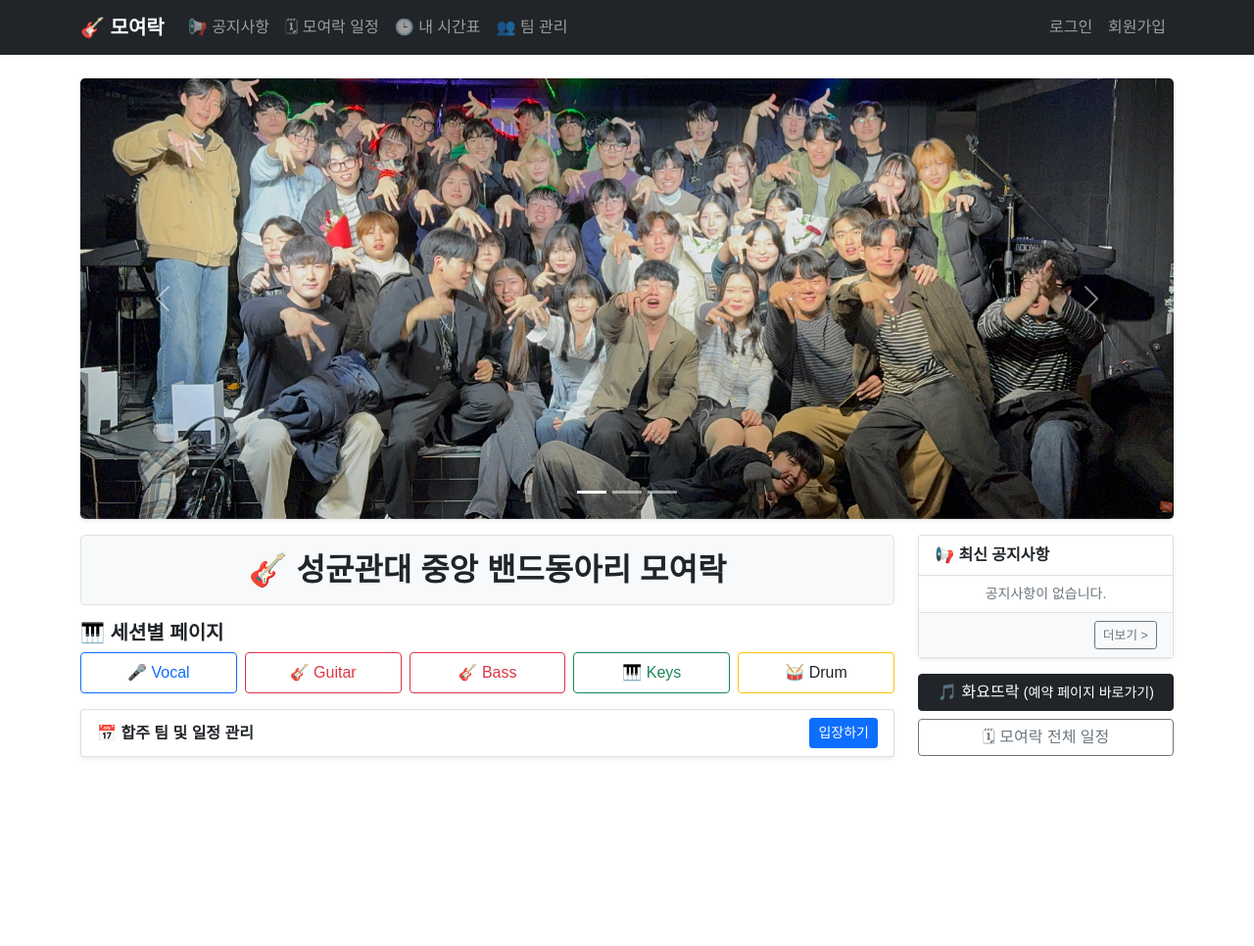
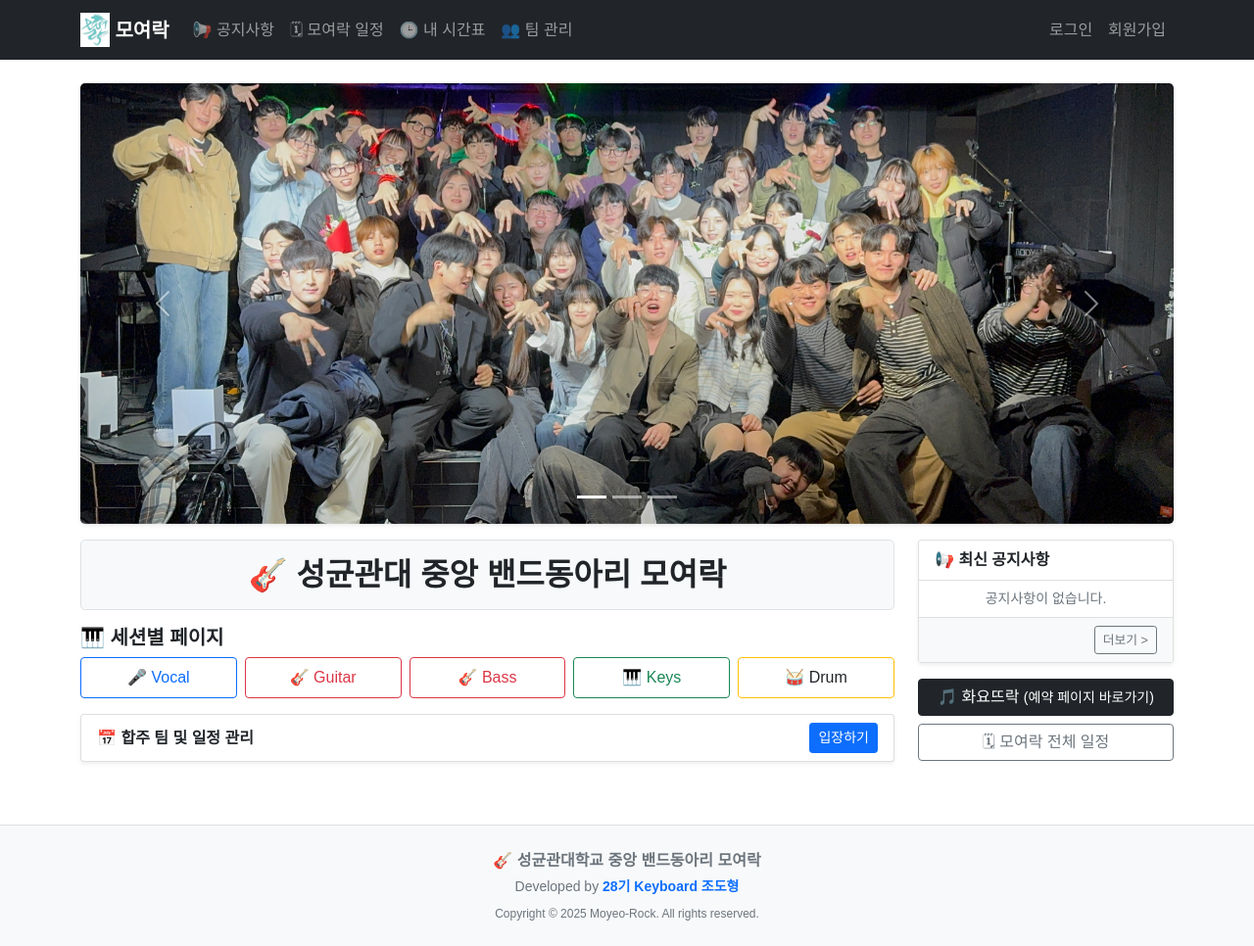
Before and after one commit to dohyeonglikecircle/M.Y.R-Web, a Flask app: page / in a window 1280 px wide. Shown: the whole page at 98% size. Before the commit the page ends 774 px from the top, so only its background shows below. Run offline with Flask 3, Linux system fonts and the light colour scheme; data that the repository does not hold is empty.

Commit message:
1.0.3 CBT

```diff
--- a/templates/base.html
+++ b/templates/base.html
@@ -4,73 +4,67 @@
     <meta charset="UTF-8">
     <meta name="viewport" content="width=device-width, initial-scale=1">
     <title>성균관대 모여락</title>
+
+    <link rel="shortcut icon" href="{{ url_for('static', filename='images/logo.jpg') }}">
+
     <link href="https://cdn.jsdelivr.net/npm/bootstrap@5.1.3/dist/css/bootstrap.min.css" rel="stylesheet">
     <link rel="stylesheet" href="https://cdn.jsdelivr.net/npm/bootstrap-icons@1.10.5/font/bootstrap-icons.css">
+
     <style>
         body { font-family: 'Apple SD Gothic Neo', 'Noto Sans KR', sans-serif; }
         .navbar-brand { font-weight: 800; }
+
+        /* [변경 2] 로고 이미지가 너무 크지 않게 높이 제한 */
+        .navbar-logo {
+            height: 35px; /* 메뉴바 높이에 맞게 조절 */
+            width: auto;  /* 비율 유지 */
+            margin-right: 5px;
+        }
     </style>
 </head>
-<body>
+<body class="d-flex flex-column min-vh-100">
+
     <nav class="navbar navbar-expand-lg navbar-dark bg-dark">
         <div class="container">
-            <a class="navbar-brand" href="/">🎸 모여락</a>
+
+            <a class="navbar-brand d-flex align-items-center" href="/">
+                <img src="{{ url_for('static', filename='images/logo.jpg') }}" alt="Logo" class="navbar-logo">
+                모여락
+            </a>
 
             <button class="navbar-toggler" type="button" data-bs-toggle="collapse" data-bs-target="#navbarNav">
                 <span class="navbar-toggler-icon"></span>
             </button>
 
             <div class="collapse navbar-collapse" id="navbarNav">
-
                 <ul class="navbar-nav me-auto">
-                    <li class="nav-item">
-                        <a class="nav-link" href="/notice">📢 공지사항</a>
-                    </li>
-                    <li class="nav-item">
-                        <a class="nav-link" href="/schedule">🗓 모여락 일정</a>
-                    </li>
-                    <li class="nav-item">
-                        <a class="nav-link" href="/myschedule">🕒 내 시간표</a>
-                    </li>
-                    <li class="nav-item">
-                        <a class="nav-link" href="/team">👥 팀 관리</a>
-                    </li>
+                    <li class="nav-item"><a class="nav-link" href="/notice">📢 공지사항</a></li>
+                    <li class="nav-item"><a class="nav-link" href="/schedule">🗓 모여락 일정</a></li>
+                    <li class="nav-item"><a class="nav-link" href="/myschedule">🕒 내 시간표</a></li>
+                    <li class="nav-item"><a class="nav-link" href="/team">👥 팀 관리</a></li>
                 </ul>
-
                 <ul class="navbar-nav">
                     {% if current_user.is_authenticated %}
                         <li class="nav-item">
                             <span class="nav-link text-warning">
-                                {% if current_user.is_admin %}
-                                    👑 관리자님
-                                {% else %}
-                                    {{ current_user.name }}님 ({{ current_user.session }})
-                                {% endif %}
+                                {% if current_user.is_admin %}👑 관리자님{% else %}{{ current_user.name }}님 ({{ current_user.session }}){% endif %}
                             </span>
                         </li>
-                        <li class="nav-item">
-                            <a class="nav-link btn btn-outline-light btn-sm px-3 ms-2 text-white" href="/logout">로그아웃</a>
-                        </li>
+                        <li class="nav-item"><a class="nav-link btn btn-outline-light btn-sm px-3 ms-2 text-white" href="/logout">로그아웃</a></li>
                     {% else %}
-                        <li class="nav-item">
-                            <a class="nav-link" href="/login">로그인</a>
-                        </li>
-                        <li class="nav-item">
-                            <a class="nav-link" href="/register">회원가입</a>
-                        </li>
+                        <li class="nav-item"><a class="nav-link" href="/login">로그인</a></li>
+                        <li class="nav-item"><a class="nav-link" href="/register">회원가입</a></li>
                     {% endif %}
                 </ul>
             </div>
         </div>
     </nav>
 
-    <div class="container mt-4 mb-5">
+    <div class="container mt-4 mb-5 flex-grow-1">
         {% with messages = get_flashed_messages() %}
             {% if messages %}
                 <div class="alert alert-warning alert-dismissible fade show" role="alert">
-                    {% for message in messages %}
-                        {{ message }}<br>
-                    {% endfor %}
+                    {% for message in messages %}{{ message }}<br>{% endfor %}
                     <button type="button" class="btn-close" data-bs-dismiss="alert" aria-label="Close"></button>
                 </div>
             {% endif %}
@@ -79,6 +73,18 @@
         {% block content %}{% endblock %}
     </div>
 
+    <footer class="py-4 bg-light border-top mt-auto">
+        <div class="container text-center">
+            <p class="mb-1 text-muted fw-bold">🎸 성균관대학교 중앙 밴드동아리 모여락</p>
+            <p class="small text-muted mb-0">
+                Developed by <span class="text-primary fw-bold">28기 Keyboard 조도형</span>
+            </p>
+            <p class="small text-muted mt-2 mb-0" style="font-size: 0.75rem;">
+                Copyright © 2025 Moyeo-Rock. All rights reserved.
+            </p>
+        </div>
+    </footer>
+
     <script src="https://cdn.jsdelivr.net/npm/bootstrap@5.1.3/dist/js/bootstrap.bundle.min.js"></script>
 </body>
 </html>
```
Also changed, not shown: static/images/logo.jpg (added), 2 other files.
